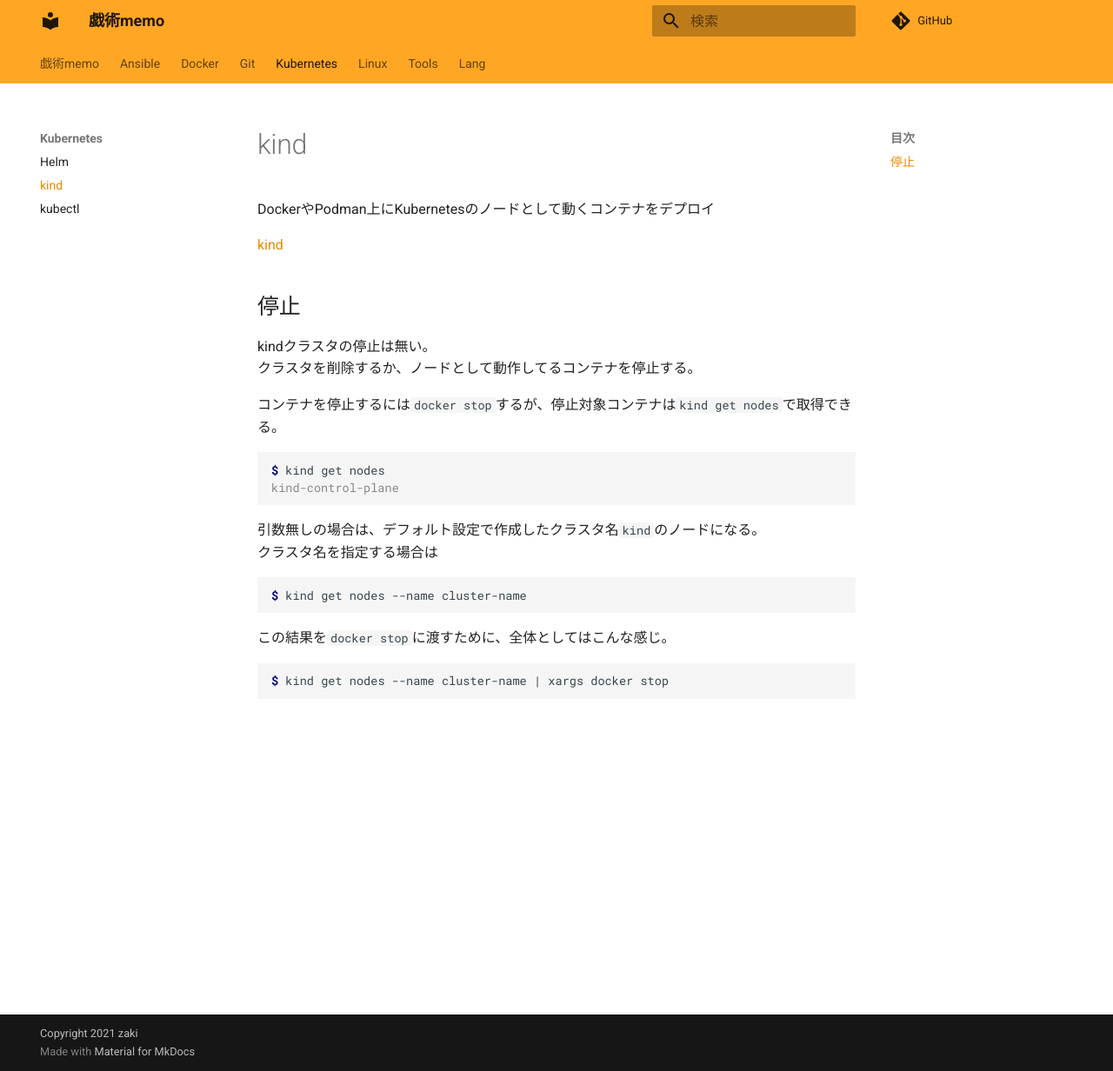
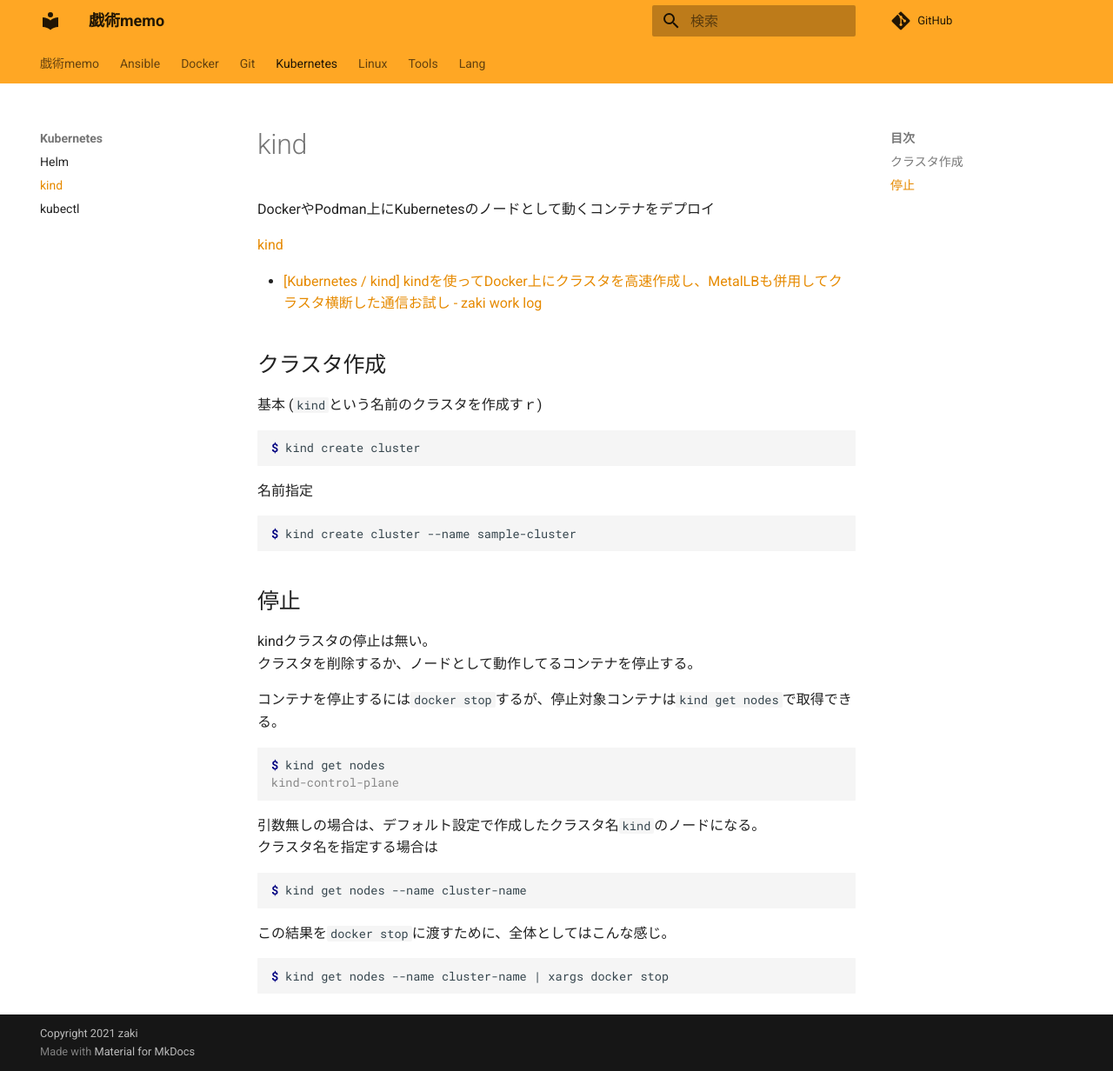
Before and after one commit to zaki-lknr/docs, an MkDocs documentation site: the page built from docs/Kubernetes/kind.md, in a window 1280 px wide and 1232 px high. Shown: the whole window at 87% size. Built offline with MkDocs 1.6.1 and Material for MkDocs 9.7.7, drawn with Linux system fonts in a browser that asks for light colours; comment, search, counter and statistics services are not loaded.

Commit message:
add: kubernetes/kind: クラスタ作成

````diff
--- a/docs/Kubernetes/kind.md
+++ b/docs/Kubernetes/kind.md
@@ -3,6 +3,22 @@
 DockerやPodman上にKubernetesのノードとして動くコンテナをデプロイ
 
 [kind](https://kind.sigs.k8s.io/)
+
+- [[Kubernetes / kind] kindを使ってDocker上にクラスタを高速作成し、MetalLBも併用してクラスタ横断した通信お試し - zaki work log](https://zaki-hmkc.hatenablog.com/entry/2020/08/01/135922)
+
+## クラスタ作成
+
+基本 (`kind`という名前のクラスタを作成すｒ)
+
+```console
+$ kind create cluster
+```
+
+名前指定
+
+```console
+$ kind create cluster --name sample-cluster
+```
 
 ## 停止
 
````
